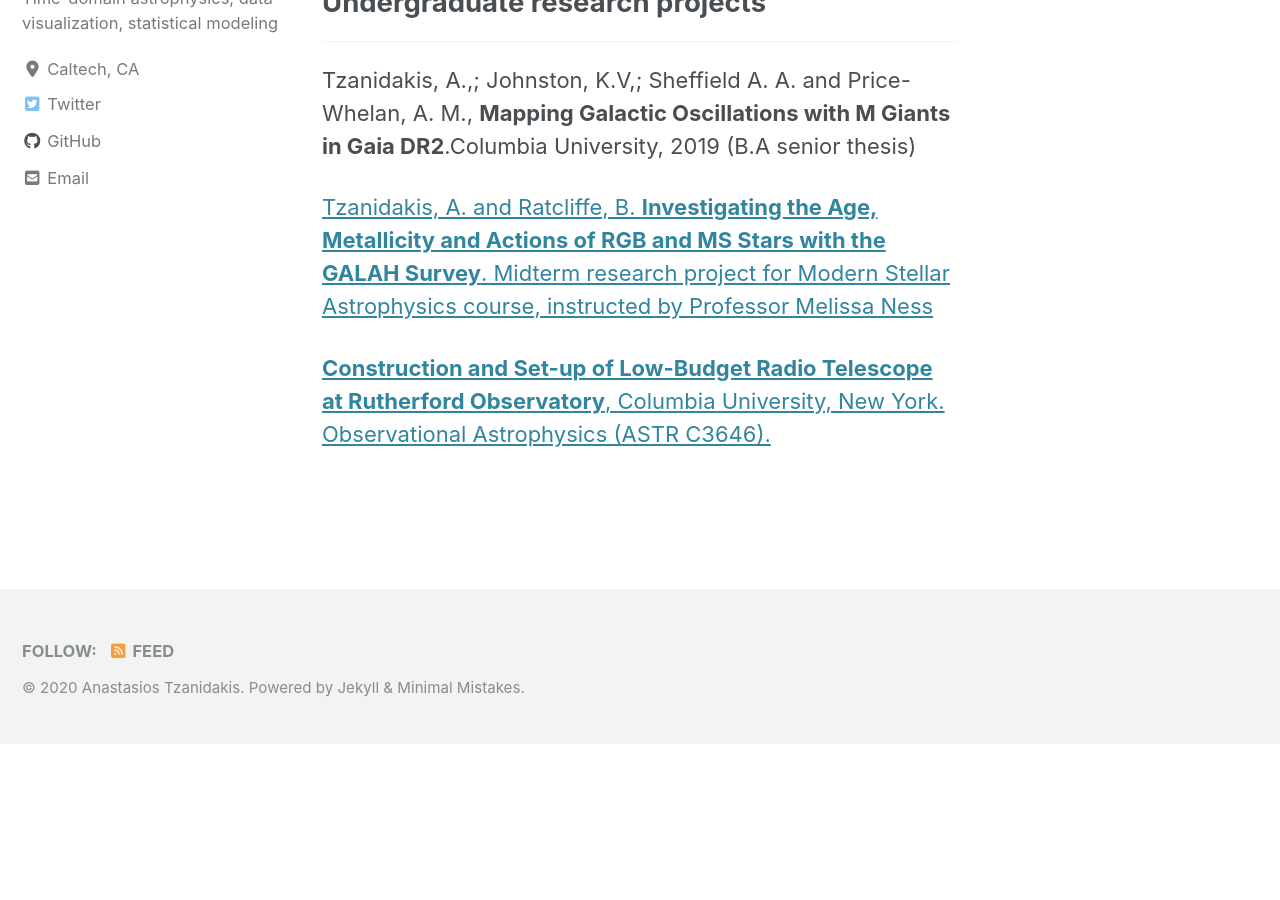
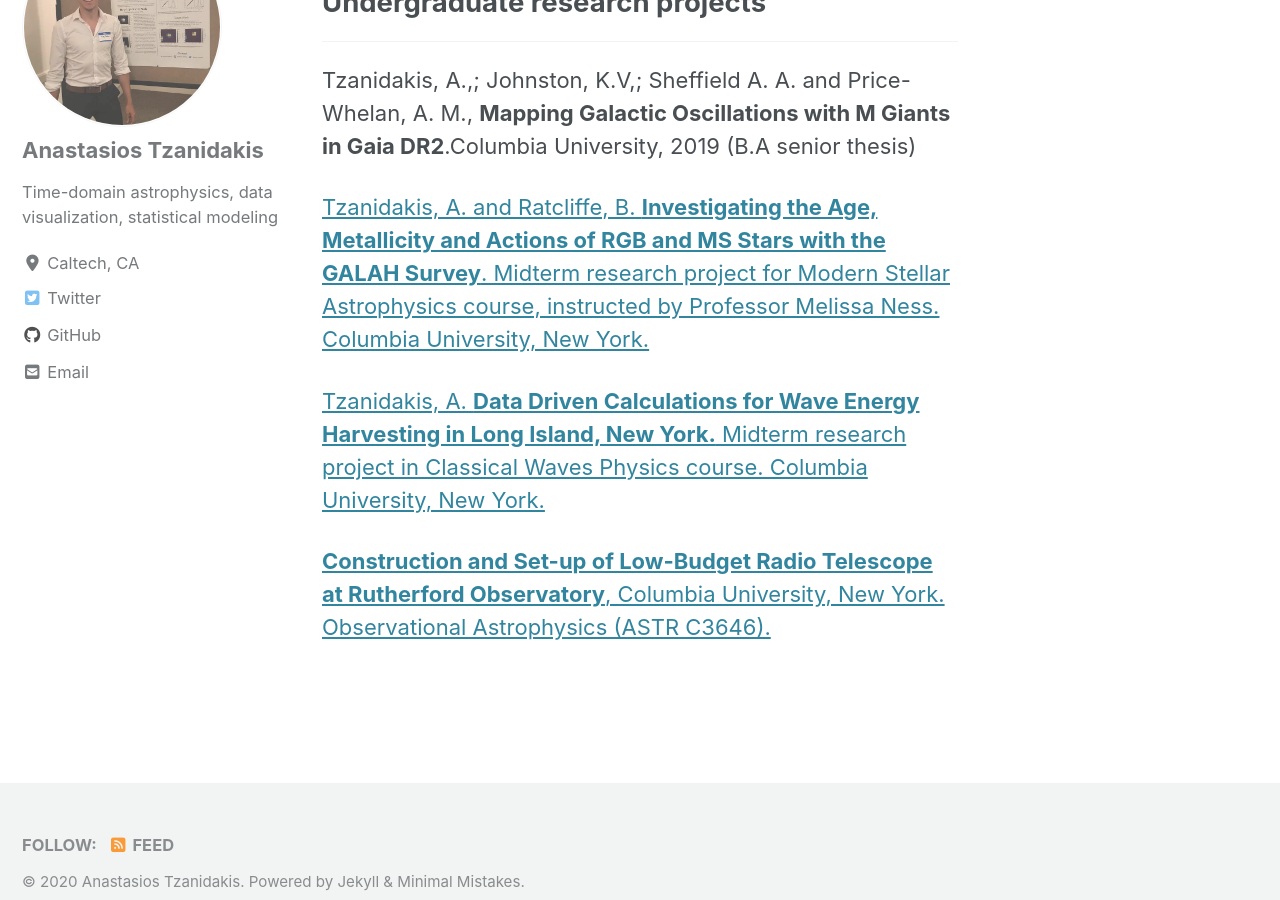
Before and after one commit to AndyTza/andytza.github.io, a Jekyll site: the page built from _pages/publications.md, in a window 1280 px wide and 900 px high, scrolled down 1142 px. Built offline with Jekyll 4.4.1, drawn with Linux system fonts in a browser that asks for light colours; cached includes are drawn as plain includes; nearby versions of some CDN libraries; before the commit the page ends 1886 px from its top, so only the background shows below that.

Commit message:
more projects

```diff
--- a/_pages/publications.md
+++ b/_pages/publications.md
@@ -27,6 +27,8 @@
 
 Tzanidakis, A.,; Johnston, K.V,; Sheffield A. A. and Price-Whelan, A. M., **Mapping Galactic Oscillations with M Giants in Gaia DR2**.Columbia University, 2019 (B.A senior thesis)
 
-[Tzanidakis, A. and Ratcliffe, B. **Investigating the Age, Metallicity and Actions of RGB and MS Stars with the GALAH Survey**. Midterm research project for Modern Stellar Astrophysics course, instructed by Professor Melissa Ness](https://github.com/AndyTza/andytza.github.io/raw/master/personal_projects/MidtermMA.pdf)
+[Tzanidakis, A. and Ratcliffe, B. **Investigating the Age, Metallicity and Actions of RGB and MS Stars with the GALAH Survey**. Midterm research project for Modern Stellar Astrophysics course, instructed by Professor Melissa Ness. Columbia University, New York.](https://github.com/AndyTza/andytza.github.io/raw/master/personal_projects/MidtermMA.pdf)
+
+[Tzanidakis, A. **Data Driven Calculations for Wave Energy Harvesting in Long Island, New York.** Midterm research project in Classical Waves Physics course. Columbia University, New York.](https://github.com/AndyTza/andytza.github.io/raw/master/personal_projects/Ocean_Wave_Power___Energy_in_Long_Island_New_York.pdf)
 
 [**Construction and Set-up of Low-Budget Radio Telescope at Rutherford Observatory**, Columbia University, New York. Observational Astrophysics (ASTR C3646).](https://github.com/AndyTza/Columbia-University-Radio-Astronomy-Consortium/raw/master/Columbia%20Radio%20Astronomy%20Consortium%20Begining%20and%20Set-up.pdf)
```
